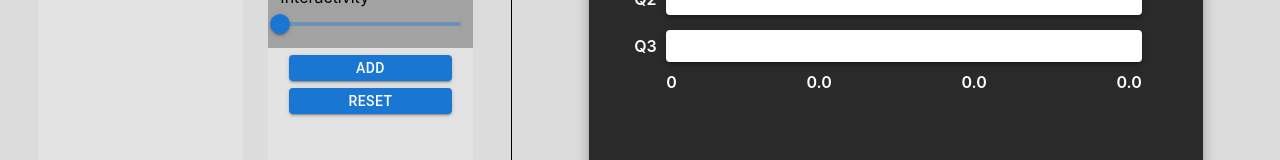
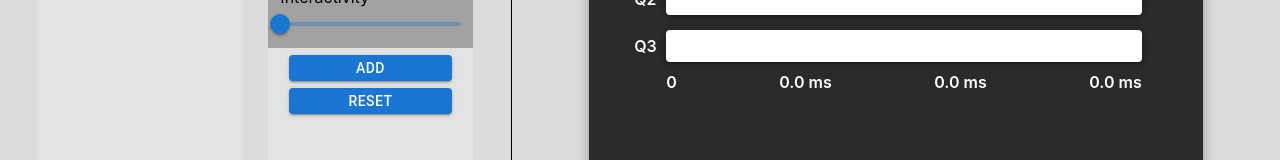
Before and after one commit to AbishurMoses/MLFQ-Visualization, a React (Vite) app: page / in a window 1280 px wide. Shown: the part 161-321 px from the top of the page. Built offline with nearby package versions, Linux system fonts and the light colour scheme.

Commit message:
add labels to queue graph x axis

```diff
--- a/src/components/QueueGraph.jsx
+++ b/src/components/QueueGraph.jsx
@@ -132,11 +132,12 @@ const QueueGraph = (props) => {
                         </Paper>
                     )
                 })}
+                {/* x-axis */}
                 <div className="absolute flex justify-between -bottom-4 font-semibold text-white" style={{ width: `calc(100% - ${queueContainerPL}px)` }}>
                     <p>{0}</p>
-                    <p>{(queueData.currentTime / 3).toFixed(1)}</p>
-                    <p>{(queueData.currentTime * 2 / 3).toFixed(1)}</p>
-                    <p>{(queueData.currentTime).toFixed(1)}</p>
+                    <p>{(queueData.currentTime / 3).toFixed(1)} ms</p>
+                    <p>{(queueData.currentTime * 2 / 3).toFixed(1)} ms</p>
+                    <p>{(queueData.currentTime).toFixed(1)} ms</p>
                 </div>
             </div>
         </Paper>
```
